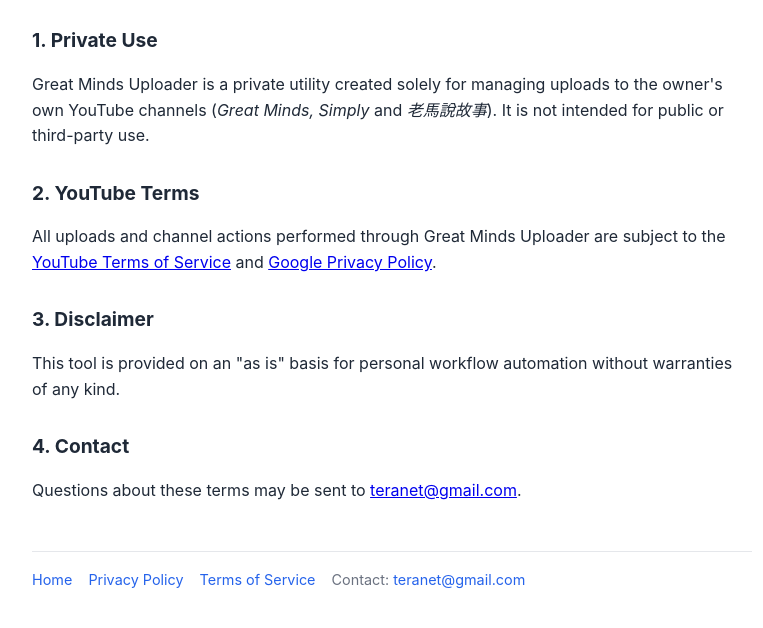
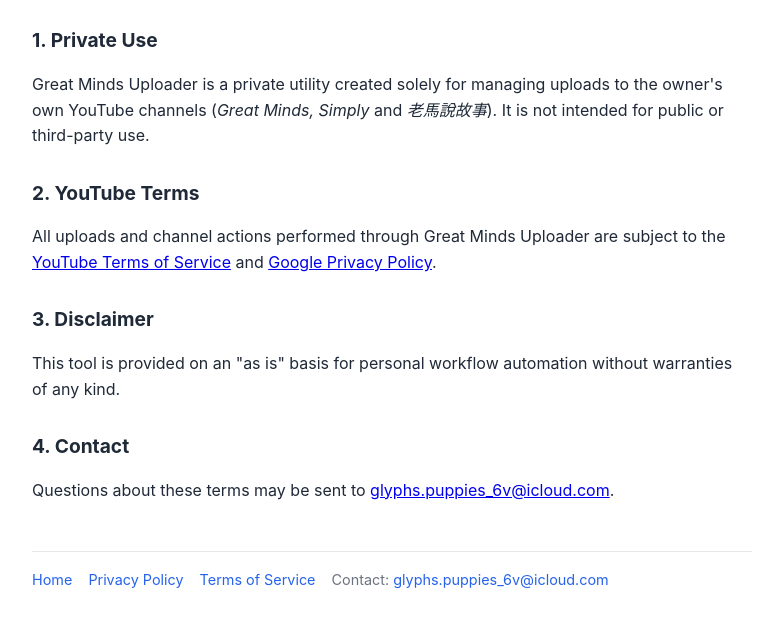
Before and after one commit to greatmindssimply/greatmindssimply.github.io, a plain HTML site: page terms.html in a window 1280 px wide. Shown: the part 198-826 px from the top of the page, without its empty margins (248-1011 px from the left). Drawn offline with Linux system fonts and the light colour scheme.

Commit message:
Update terms.html

```diff
--- a/terms.html
+++ b/terms.html
@@ -34,12 +34,12 @@
   <p>This tool is provided on an "as is" basis for personal workflow automation without warranties of any kind.</p>
 
   <h2>4. Contact</h2>
-  <p>Questions about these terms may be sent to <a href="mailto:teranet@gmail.com">teranet@gmail.com</a>.</p>
+  <p>Questions about these terms may be sent to <a href="mailto:glyphs.puppies_6v@icloud.com">glyphs.puppies_6v@icloud.com</a>.</p>
   <footer>
     <a href="index.html">Home</a>
     <a href="privacy.html">Privacy Policy</a>
     <a href="terms.html">Terms of Service</a>
-    <span>Contact: <a href="mailto:teranet@gmail.com">teranet@gmail.com</a></span>
+    <span>Contact: <a href="mailto:glyphs.puppies_6v@icloud.com">glyphs.puppies_6v@icloud.com</a></span>
   </footer>
 </body>
 </html>
```
